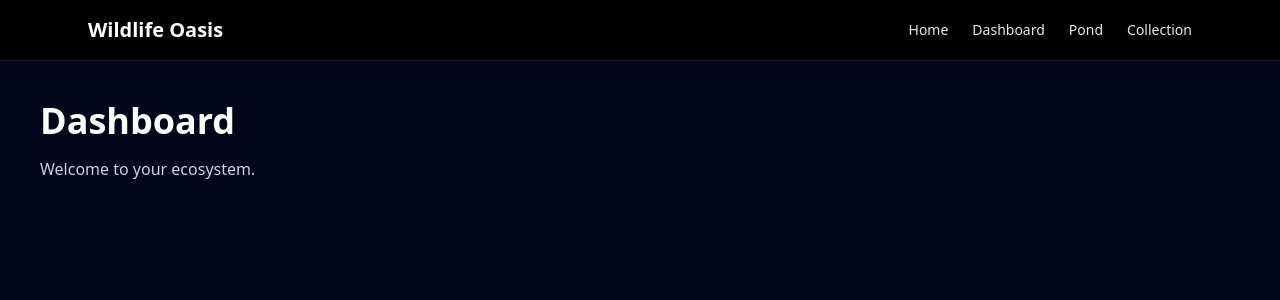
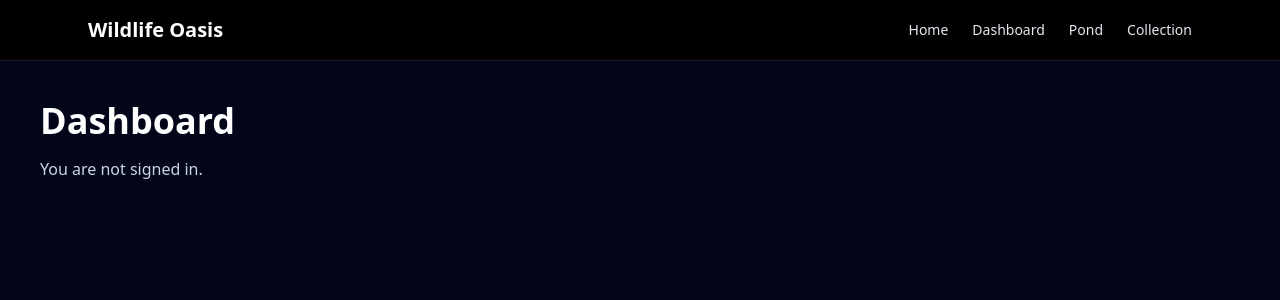
Before and after one commit to zachmccormick11/wildlife-oasis, a Next.js app: page /dashboard in a window 1280 px wide. Shown: the top 300 px of the page. Built offline with nearby package versions, Linux system fonts and the light colour scheme; no server answers.

Commit message:
Made dashboard user-aware

```diff
--- a/app/dashboard/page.tsx
+++ b/app/dashboard/page.tsx
@@ -1,13 +1,29 @@
+"use client";
+
+import { useEffect, useState } from "react";
+import { supabase } from "../../lib/supabase";
+
 export default function DashboardPage() {
-    return (
-      <main className="min-h-screen bg-slate-950 text-white p-10">
-        <h1 className="text-4xl font-bold mb-4">
-          Dashboard
-        </h1>
+  const [email, setEmail] = useState<string | null>(null);
 
-        <p className="text-slate-300">
-          Welcome to your ecosystem.
-        </p>
-      </main>
-    )
-  }
+  useEffect(() => {
+    async function getUser() {
+      const { data } = await supabase.auth.getUser();
+      setEmail(data.user?.email ?? null);
+    }
+
+    getUser();
+  }, []);
+
+  return (
+    <main className="min-h-screen bg-slate-950 text-white p-10">
+      <h1 className="text-4xl font-bold mb-4">Dashboard</h1>
+
+      {email ? (
+        <p className="text-emerald-300">Signed in as {email}</p>
+      ) : (
+        <p className="text-slate-300">You are not signed in.</p>
+      )}
+    </main>
+  );
+}
```
